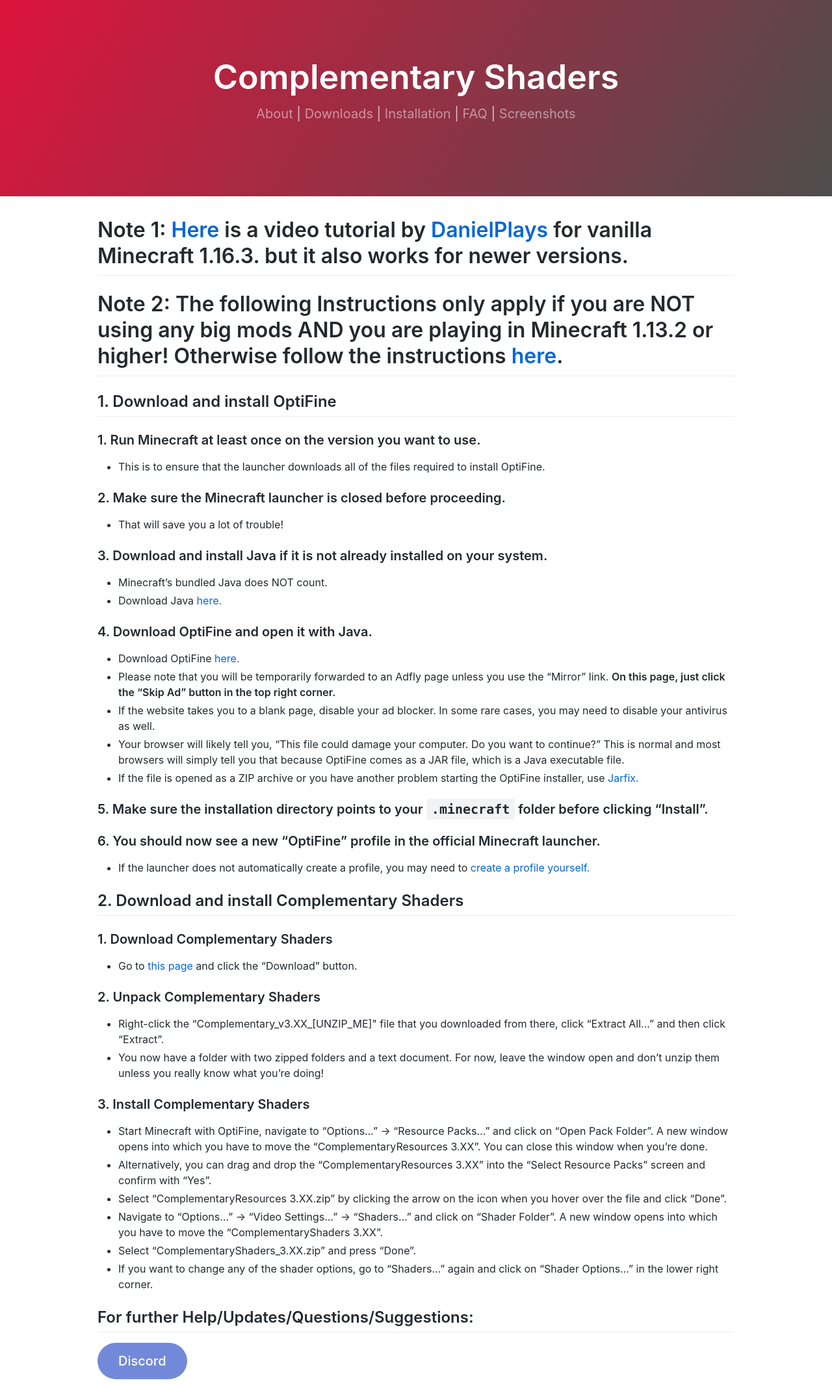
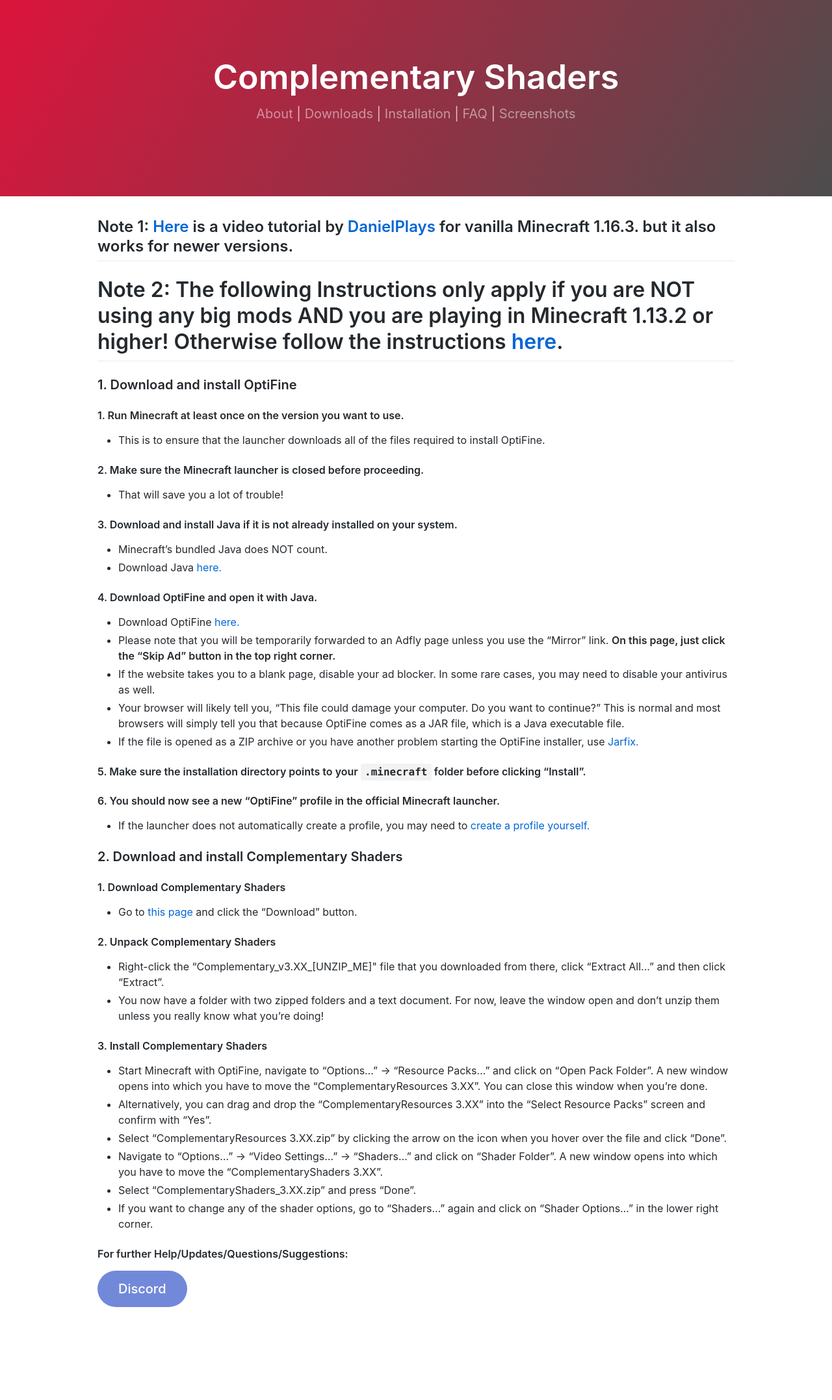
Before and after one commit to Levelowel/levelowel.github.io, a Jekyll site: the page built from installation.md, in a window 1280 px wide. Shown: the whole page at 65% size. Built offline with Jekyll 4.4.1, drawn with Linux system fonts in a browser that asks for light colours; our own code applies the rules of GitHub Pages for plain Markdown files; comment, search, counter and statistics services are not loaded; after the commit the page ends 2043 px from its top, so only the background shows below that.

```diff
--- a/installation.md
+++ b/installation.md
@@ -1,38 +1,38 @@
-# Note 1: [Here](https://www.youtube.com/watch?v=UQs6wO9nXkw) is a video tutorial by [DanielPlays](https://www.youtube.com/channel/UChmkRFkzzzrmN4nAq6_7WeQ) for vanilla Minecraft 1.16.3. but it also works for newer versions.
+## Note 1: [Here](https://www.youtube.com/watch?v=UQs6wO9nXkw) is a video tutorial by [DanielPlays](https://www.youtube.com/channel/UChmkRFkzzzrmN4nAq6_7WeQ) for vanilla Minecraft 1.16.3. but it also works for newer versions.
 # Note 2: The following Instructions only apply if you are NOT using any big mods AND you are playing in Minecraft 1.13.2 or higher! Otherwise follow the instructions [here](https://www.curseforge.com/minecraft/customization/complementary-shaders).
 
-## 1. Download and install OptiFine
-### 1. Run Minecraft at least once on the version you want to use.
+### 1. Download and install OptiFine
+#### 1. Run Minecraft at least once on the version you want to use.
 - This is to ensure that the launcher downloads all of the files required to install OptiFine.
 
-### 2. Make sure the Minecraft launcher is closed before proceeding.
+#### 2. Make sure the Minecraft launcher is closed before proceeding.
 - That will save you a lot of trouble!
 
-### 3. Download and install Java if it is not already installed on your system.
+#### 3. Download and install Java if it is not already installed on your system.
 - Minecraft's bundled Java does NOT count.
 - Download Java [here.](https://www.java.com/download/)
 
-### 4. Download OptiFine and open it with Java.
+#### 4. Download OptiFine and open it with Java.
 - Download OptiFine [here.](https://optifine.net/downloads)
 - Please note that you will be temporarily forwarded to an Adfly page unless you use the "Mirror" link. **On this page, just click the "Skip Ad" button in the top right corner.**
 - If the website takes you to a blank page, disable your ad blocker. In some rare cases, you may need to disable your antivirus as well.
 - Your browser will likely tell you, "This file could damage your computer. Do you want to continue?" This is normal and most browsers will simply tell you that because OptiFine comes as a JAR file, which is a Java executable file.
 - If the file is opened as a ZIP archive or you have another problem starting the OptiFine installer, use [Jarfix.](Https://johann.loefflmann.net/de/software/jarfix/index.html)
 
-### 5. Make sure the installation directory points to your `.minecraft` folder before clicking "Install".
+#### 5. Make sure the installation directory points to your `.minecraft` folder before clicking "Install".
 
-### 6. You should now see a new "OptiFine" profile in the official Minecraft launcher.
+#### 6. You should now see a new "OptiFine" profile in the official Minecraft launcher.
 - If the launcher does not automatically create a profile, you may need to [create a profile yourself.](https://minecraft.gamepedia.com/Java_Edition_launcher#Installations)
 
-## 2. Download and install Complementary Shaders
-### 1. Download Complementary Shaders
+### 2. Download and install Complementary Shaders
+#### 1. Download Complementary Shaders
 - Go to [this page](https://www.curseforge.com/minecraft/customization/complementary-shaders/files) and click the "Download" button.
 
-### 2. Unpack Complementary Shaders
+#### 2. Unpack Complementary Shaders
 - Right-click the "Complementary_v3.XX_\[UNZIP_ME]\" file that you downloaded from there, click "Extract All..." and then click "Extract".
 - You now have a folder with two zipped folders and a text document. For now, leave the window open and don't unzip them unless you really know what you're doing!
 
-### 3. Install Complementary Shaders
+#### 3. Install Complementary Shaders
 - Start Minecraft with OptiFine, navigate to "Options..." -> "Resource Packs..." and click on "Open Pack Folder". A new window opens into which you have to move the "ComplementaryResources 3.XX". You can close this window when you're done.
 - Alternatively, you can drag and drop the "ComplementaryResources 3.XX" into the "Select Resource Packs" screen and confirm with "Yes".
 - Select "ComplementaryResources 3.XX.zip" by clicking the arrow on the icon when you hover over the file and click "Done".
@@ -40,5 +40,5 @@
 - Select "ComplementaryShaders_3.XX.zip" and press "Done".
 - If you want to change any of the shader options, go to "Shaders..." again and click on "Shader Options..." in the lower right corner.
 
-## For further Help/Updates/Questions/Suggestions:
+#### For further Help/Updates/Questions/Suggestions:
 <a class="discord" href="https://discord.gg/A6faFYt" target="_blank" rel="noopener noreferrer" style="text-decoration:none,margin:auto">Discord</a>
```
